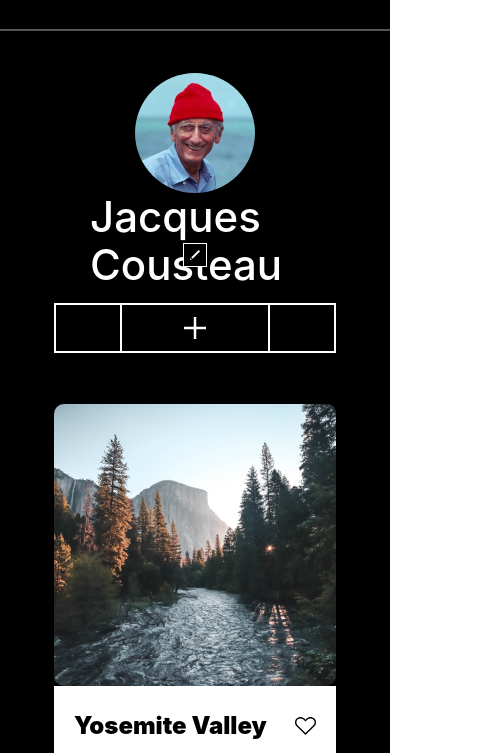
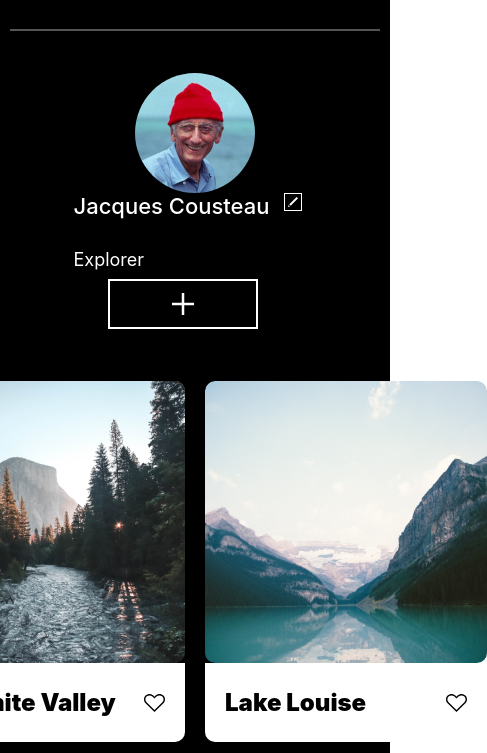
Before and after one commit to hitchlin/se_project_aroundtheus, a plain HTML site: page index.html in a window 390 px wide. Shown: the part 58-811 px from the top of the page, 487 px wide, since content can reach past the window. Drawn offline with Linux system fonts and the light colour scheme; a web font is replaced by a local one.

Commit message:
First Submission

```diff
--- a/blocks/footer.css
+++ b/blocks/footer.css
@@ -10,3 +10,13 @@
   line-height: 1.21;
   text-align: left;
 }
+
+@media screen and (max-width: 480px)
+ {
+  .footer__copyright {
+    padding-bottom: 36px;
+    padding-top: 48px;
+    font-size: 14px;
+    margin-left: 19px;
+  }
+}
--- a/blocks/grid.css
+++ b/blocks/grid.css
@@ -56,4 +56,23 @@
   opacity: 60%;
 }
 @media screen and (max-width: 480px) {
+  .grid {
+      height: 2266px;
+    padding-top:36px;
+    margin-right: 19px;
+   margin-left:19px;
+  }
+      .grid__card-image {
+        max-height:361px;
+
 }
+.grid__list {
+  grid-gap:20px;
+}
+}
+
+@media screen and (max-width: 1280px){
+  .grid__list {
+    grid-template-columns: 282px 282px;
+  }
+}
--- a/blocks/header.css
+++ b/blocks/header.css
@@ -35,3 +35,10 @@
     border: 1px solid #545454;
   }
 }
+@media screen and (max-width: 1280px) {
+  .horizontal-line {
+    max-width:100%;
+    margin-right:10px;
+    margin-left: 10px;
+  }
+}
--- a/blocks/profile.css
+++ b/blocks/profile.css
@@ -60,7 +60,7 @@
   padding: 0px;
 }
 .profile__add-button {
-  background: black url(../images/Add.png) center no-repeat;
+  background: black url(../images/add-button.png) center no-repeat;
   width: 150px;
   height: 50px;
   border: 2px solid #fff;
@@ -76,17 +76,16 @@
     max-height: 286px;
     padding-top: 42px;
     margin-left: 19px;
+    margin-bottom: 0px;
     border: 0px;
     display: flex;
     flex-direction: column;
     align-items: center;
   }
   .profile__info {
-    list-style: none;
-    color: #fff;
-    max-width: 282px;
+        max-width: 282px;
     max-height: 50px;
-    border: 1px 0px 0px 0px;
+    border: 0px 0px 0px 0px;
     display: grid;
     grid-template-areas:
       "title button"
@@ -94,9 +93,37 @@
     grid-template-columns: minmax(auto, 196px) auto;
     grid-gap: 10px 14px;
   }
+  .profile__name {
+      font-size: 22px;
+    font-weight: 500;
+    line-height: 1.24104545455;
+  }
+  .profile__edit-button {
+    width:18px;
+    height:18px
+  }
+
   .profile__add-button {
-    width: 282px;
+    /*width: 282px;*/
     height: 50px;
     margin-top: 36px;
   }
 }
+@media screen and (max-width: 1280px) {
+  .profile {
+    max-width: 95%;
+    margin-right: auto;
+    margin-left: auto;
+    align-self: center;
+  }
+  .profile__info {
+    max-width: 100%;
+    margin-right: 15px;
+  }
+  .profile__add-button {
+    width: 150px;
+    margin-right: 25px;
+
+  }
+
+}
--- a/index.html
+++ b/index.html
@@ -31,11 +31,10 @@
       />
       <div class="profile__info">
         <h1 class="profile__name">Jacques Cousteau</h1>
-        <button class="profile__edit"></button>
+        <button class="profile__edit-button"></button>
         <p class="profile__title">Explorer</p>
       </div>
-      <button class="profile__edit-button"></button>
-      <button class="profile__add-button"></button>
+           <button class="profile__add-button"></button>
     </section>
     <section class="grid page__section">
       <ul class="grid__list">
```
Also changed, not shown: images/add-button.png (added).
